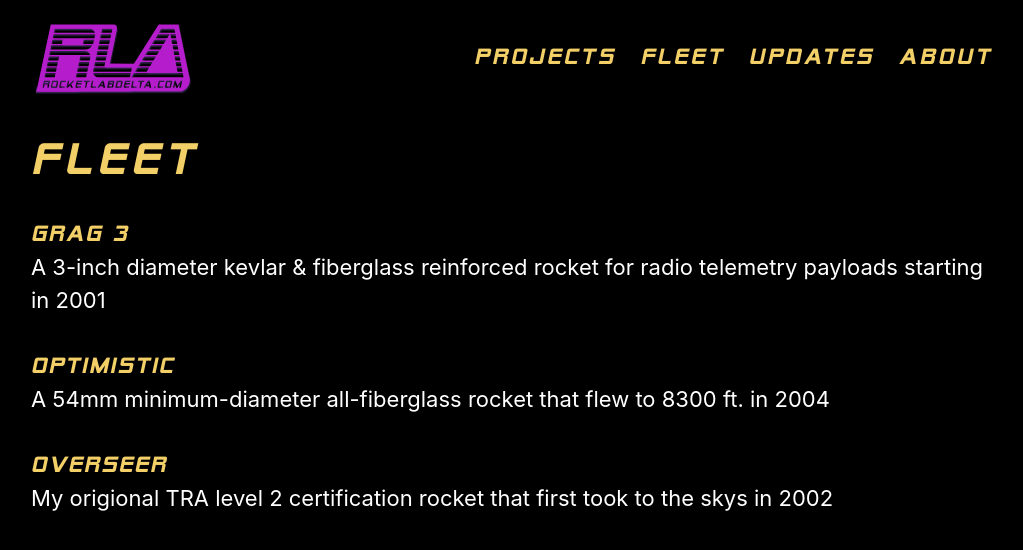
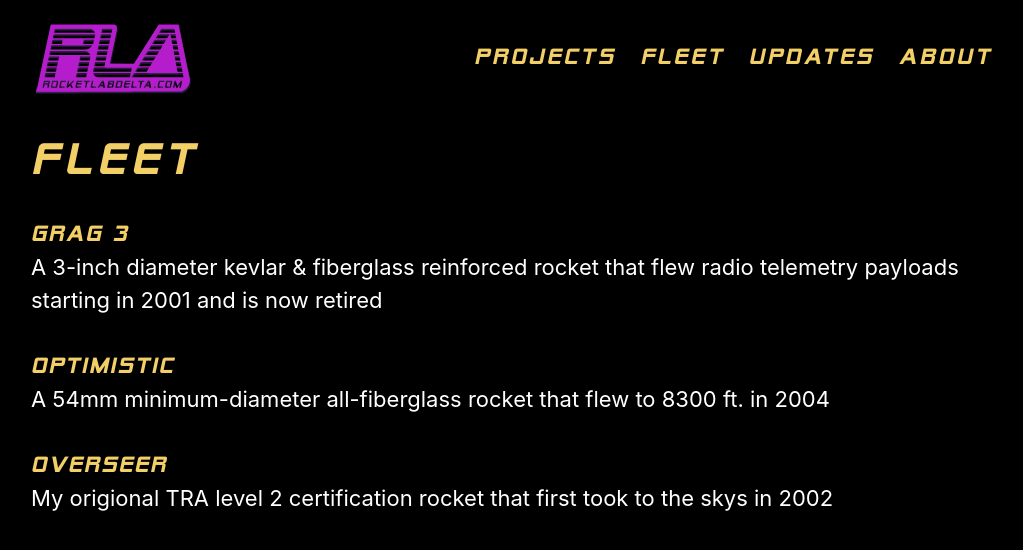
Before and after one commit to rocketlabdelta/rocketlabdelta.com, a Jekyll site: the page built from fleet.html, in a window 1280 px wide. Shown: the top 550 px of the page, without its empty margins (125-1148 px from the left). Built offline with Jekyll 4.4.1, drawn with Linux system fonts in a browser that asks for light colours.

Commit message:
Copy editing

```diff
--- a/_fleet/g-rag-3.md
+++ b/_fleet/g-rag-3.md
@@ -1,5 +1,5 @@
 ---
-description: "A 3-inch diameter kevlar & fiberglass reinforced rocket for radio telemetry payloads starting in 2001"
+description: "A 3-inch diameter kevlar & fiberglass reinforced rocket that flew radio telemetry payloads starting in 2001 and is now retired"
 title: GRAG 3
 specifications:
   make: Scratch-built
```
